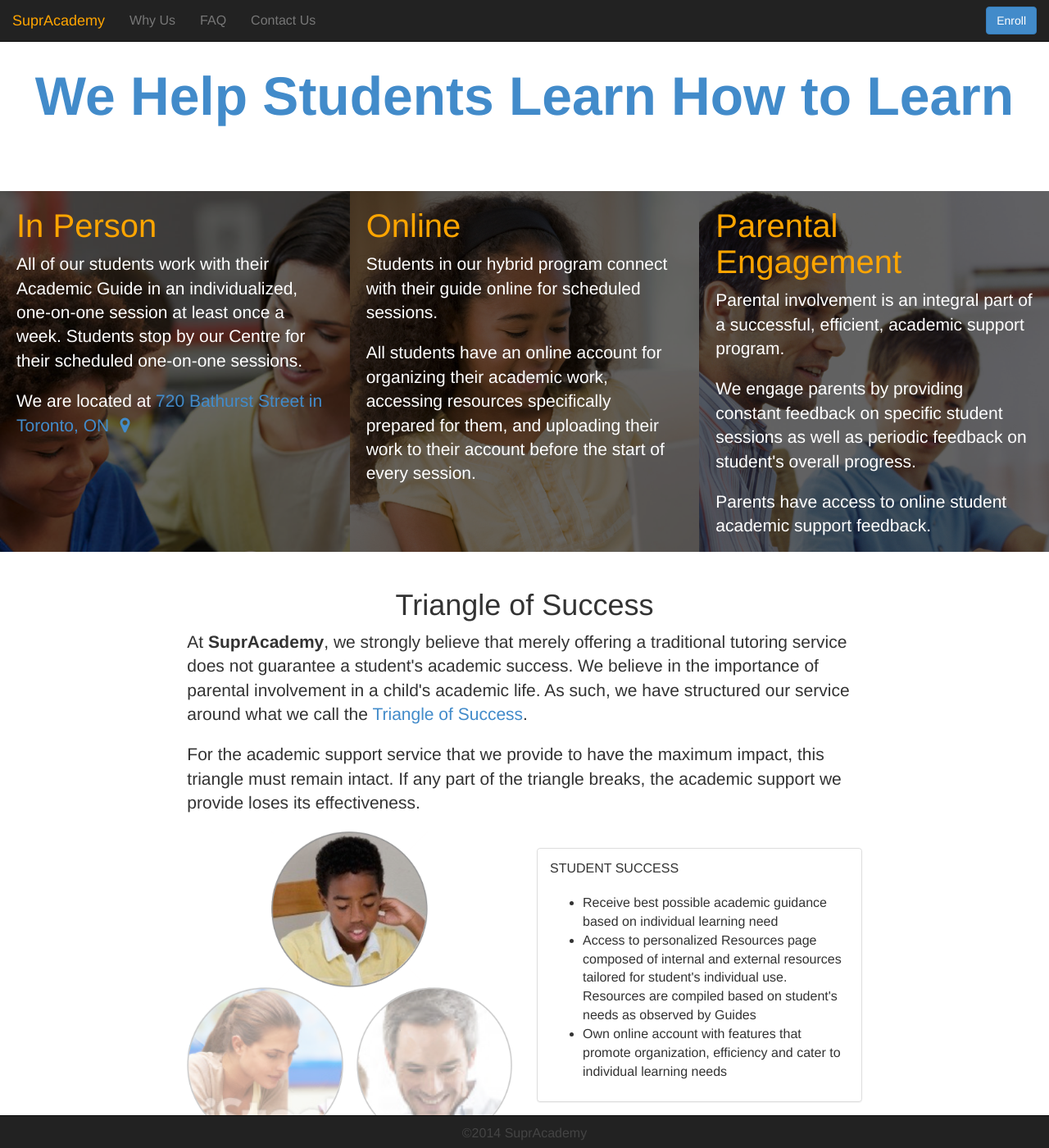
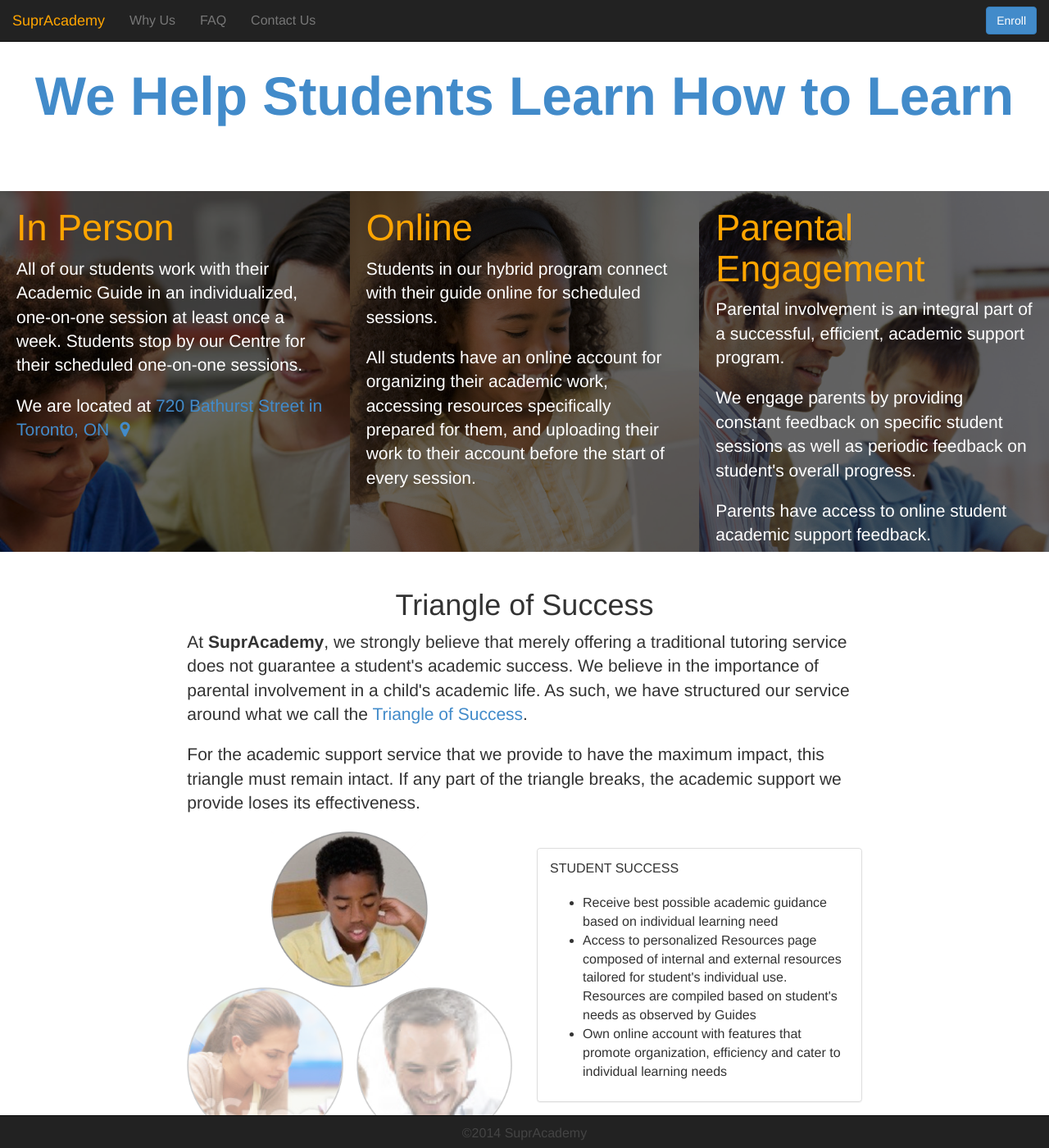
Before and after one commit to ojagostini/supracademy.com, a Jekyll site: the page built from index.html, in a window 1280 px wide and 1400 px high, scrolled down 679 px. Shown: the whole window at 82% size. Built offline with Jekyll 4.4.1, drawn with Linux system fonts in a browser that asks for light colours; nearby versions of some CDN libraries.

Commit message:
h2 font size adjusted

```diff
--- a/css/main.css
+++ b/css/main.css
@@ -25,7 +25,7 @@ h1 {
 }
 
 h2 {
-	font-size: 40px;
+	font-size: 45px;
 	color: orange;
 }
 
```
